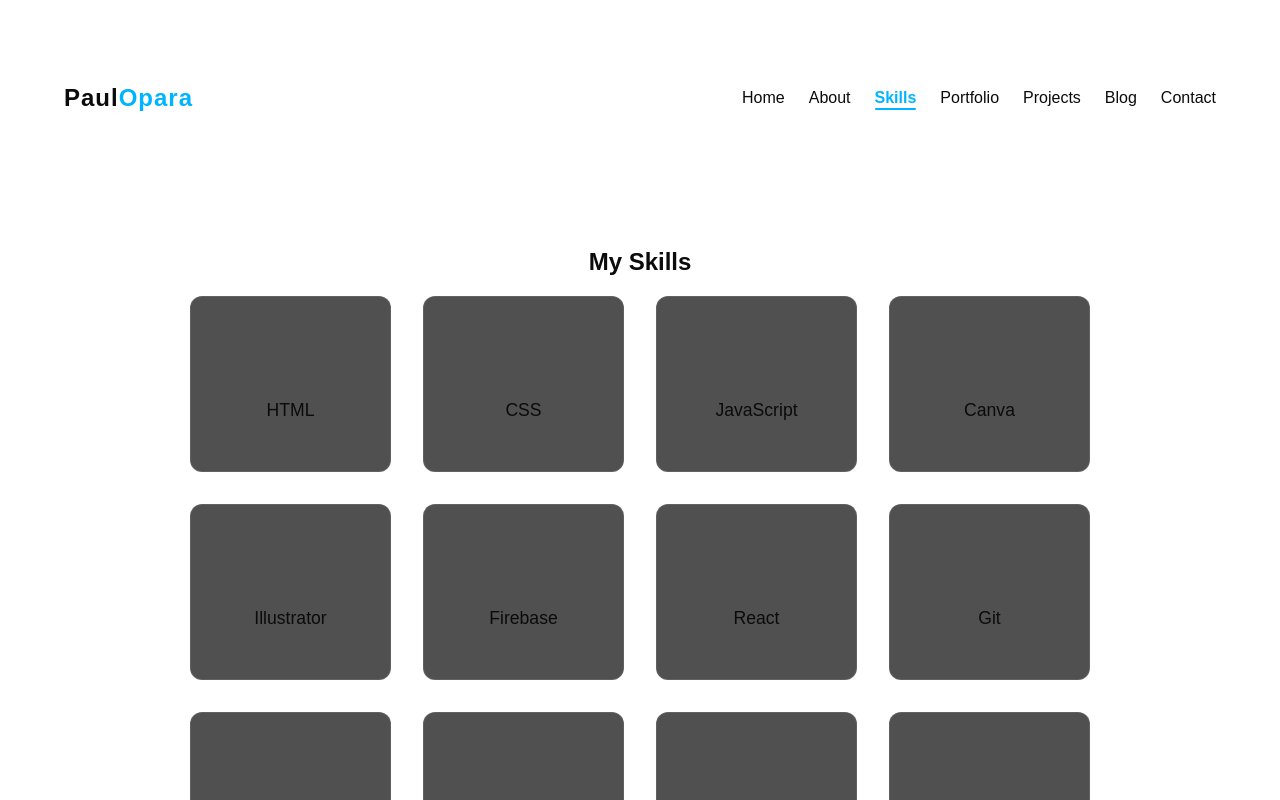
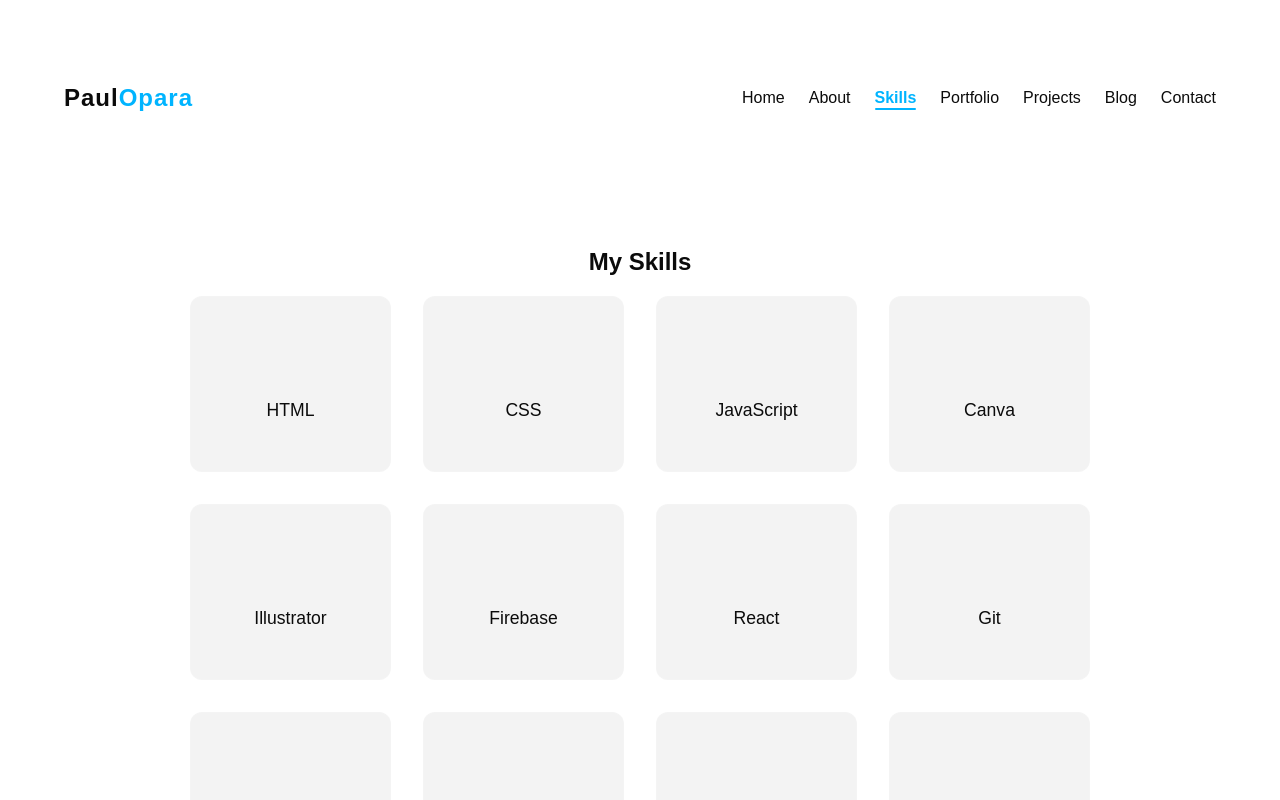
Before and after one commit to Paul-3792/paul-portfolio, a Next.js app: page /skills in a window 1280 px wide. Shown: the top 800 px of the page. Built offline with nearby package versions, Linux system fonts and the light colour scheme.

Commit message:
Iconwrapper iamge updated

```diff
--- a/src/app/styles/Skills.module.css
+++ b/src/app/styles/Skills.module.css
@@ -22,8 +22,7 @@
 
 .card {
   position: relative;
-  background: var(--card-bg);
-  /* backdrop-filter: blur(10px); */
+  background: rgba(22, 20, 20, 0.05);
   padding: 2rem 1rem;
   border-radius: 12px;
   border: 1px solid rgba(255, 255, 255, 0.1);
@@ -52,6 +51,7 @@
   width: 50px;
   height: 50px;
   object-fit: contain;
+  opacity: 1;
 }
 
 .card p {
```
